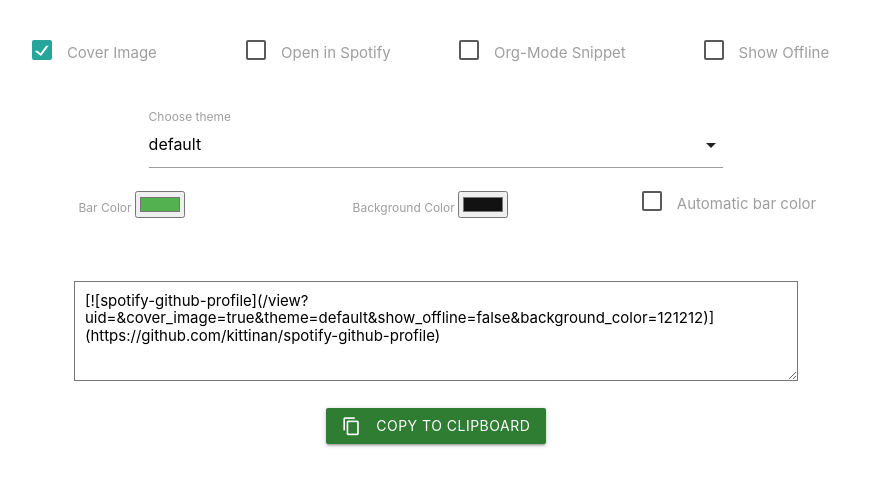
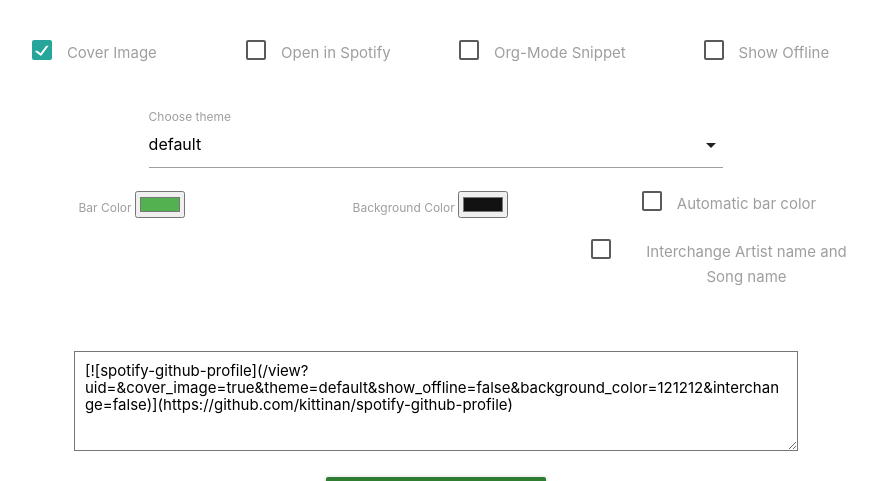
Before and after one commit to kittinan/spotify-github-profile, a Flask app: template api/templates/callback.html.j2 in a window 1280 px wide. Shown: the part 220-701 px from the top of the page, without its empty margins (204-1081 px from the left). Run offline with Flask 2, Linux system fonts and the light colour scheme; the template is opened without the code that fills it, so the values that code supplies are empty; some libraries are stand-ins or nearby versions.

Commit message:
add interchange in jinja template

```diff
--- a/api/templates/callback.html.j2
+++ b/api/templates/callback.html.j2
@@ -130,6 +130,13 @@
               <span>Automatic bar color</span>
             </label>
           </div>
+
+          <div class="col s12 m4">
+            <label  class="row">
+              <input type="checkbox" class="filled-in" id="interchange" />
+              <span>Interchange Artist name and Song name</span>
+            </label>
+          </div>
         </div>
       </div>
 
@@ -191,6 +198,7 @@
       theme: 'default',
       show_offline: false,
       background_color: "121212",
+      interchange:false
     };
     var openSong = false;
     var orgMode = false;
@@ -211,6 +219,10 @@
 
     $("#cover-image-checkbox").change(function() {
       urlParams.cover_image = this.checked;
+      updateUrl();
+    });
+    $("#interchange").change(function() {
+      urlParams.interchange = this.checked;
       updateUrl();
     });
 
```
